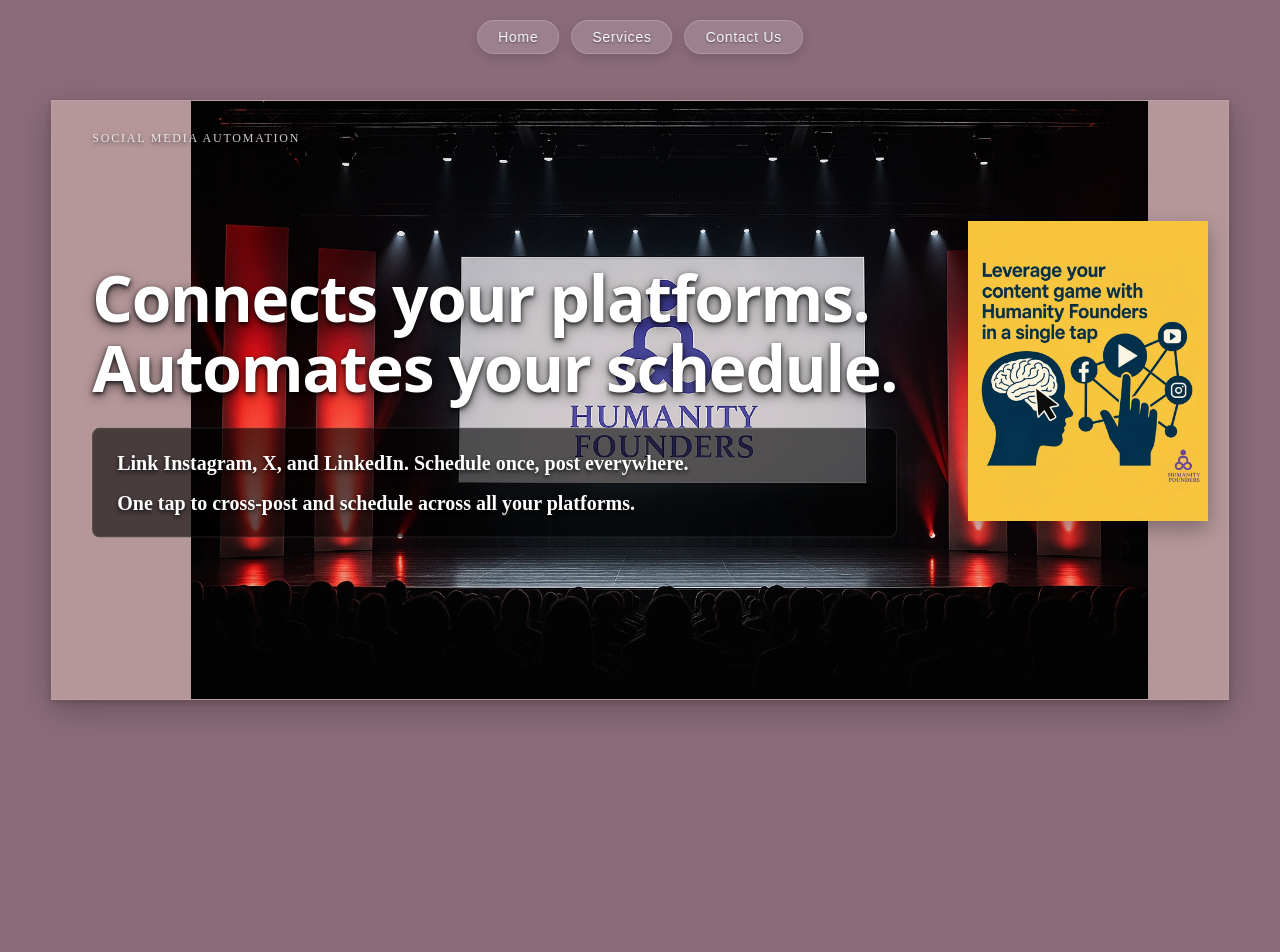
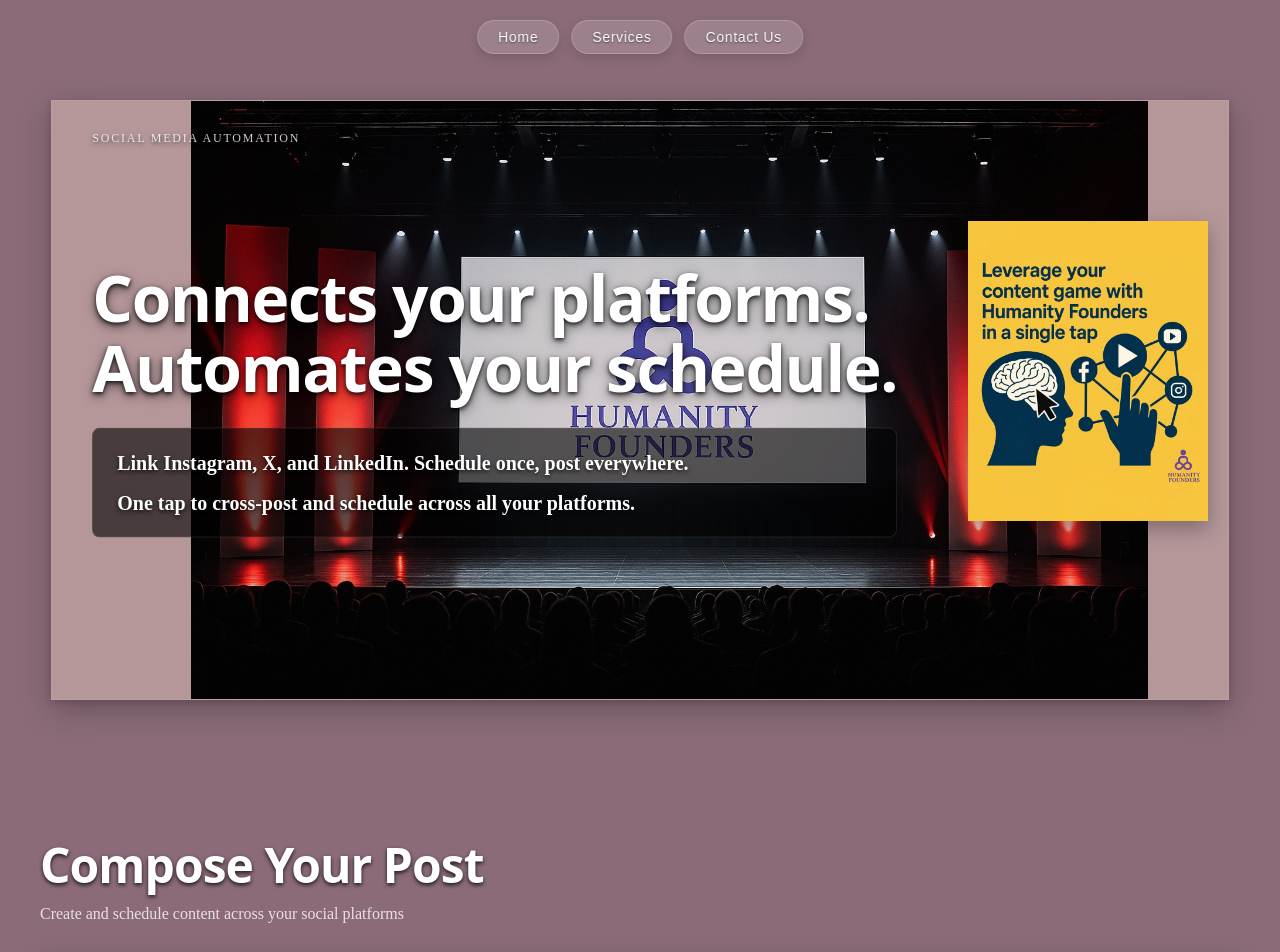
Before and after one commit to mayurdhavale10/humanity, a Next.js app: page /dashboard in a window 1280 px wide. Shown: the top 952 px of the page. Before the commit the page ends 800 px from the top, so only its background shows below. Built offline with nearby package versions, Linux system fonts and the light colour scheme; no server answers.

Commit message:
inserted

```diff
--- a/src/app/dashboard/page.tsx
+++ b/src/app/dashboard/page.tsx
@@ -1,5 +1,11 @@
 import HeroSection from '@/components/landing/HeroSection';
+import Composer from '@/components/composer/Composer';
 
 export default function DashboardPage() {
-  return <HeroSection />;
+  return (
+    <div>
+      <HeroSection />
+      <Composer />
+    </div>
+  );
 }
```
